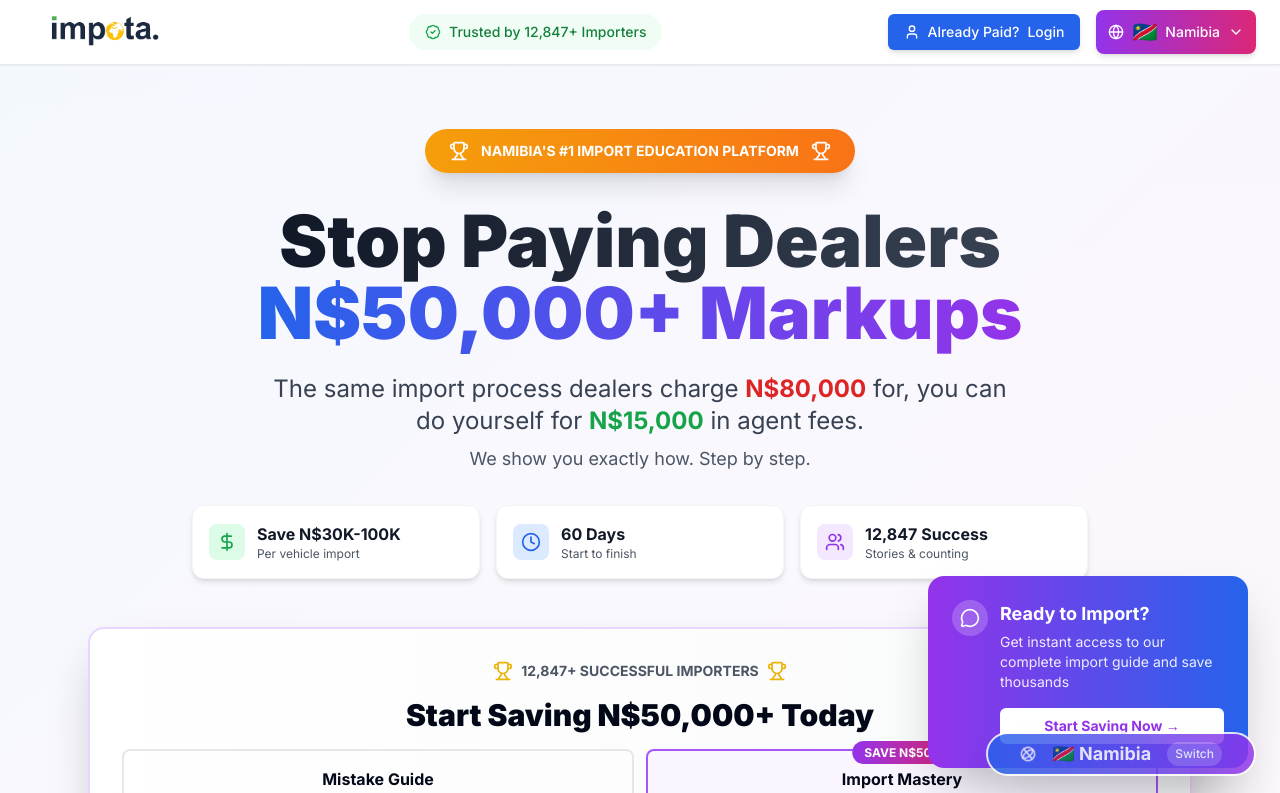
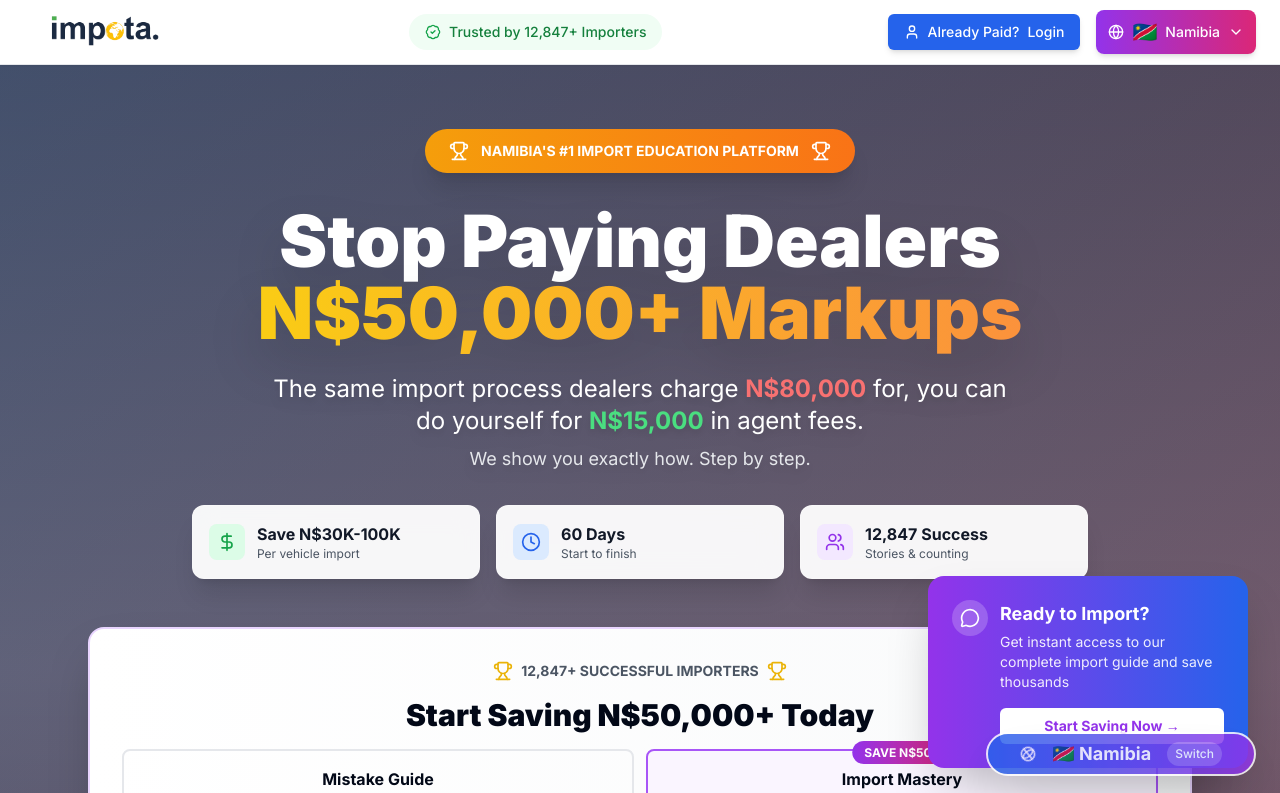
Before and after one commit to Mvula88/calculator, a Next.js app: page /na/guide in a window 1280 px wide. Shown: the top 793 px of the page. Built offline with nearby package versions, Linux system fonts and the light colour scheme.

Commit message:
Initial commit - clean structure

```diff
--- a/app/na/guide/page.tsx
+++ b/app/na/guide/page.tsx
@@ -96,8 +96,24 @@ export default function NamibiaGuidePage() {
 
       {/* Hero Section - Redesigned */}
       <section className="relative overflow-hidden">
-        <div className="absolute inset-0 bg-gradient-to-br from-blue-50 via-purple-50 to-pink-50 opacity-50"></div>
-        <div className="relative max-w-6xl mx-auto px-6 py-16">
+        {/* Background Image */}
+        <div
+          className="absolute inset-0 z-0"
+          style={{
+            backgroundImage: 'url(/japan-cars-hero.jpg)',
+            backgroundSize: 'cover',
+            backgroundPosition: 'center',
+            backgroundRepeat: 'no-repeat'
+          }}
+        >
+          {/* Dark overlay for text readability */}
+          <div className="absolute inset-0 bg-gradient-to-b from-black/70 via-black/60 to-black/70"></div>
+        </div>
+
+        {/* Gradient overlay for brand colors */}
+        <div className="absolute inset-0 bg-gradient-to-br from-blue-600/20 via-purple-600/10 to-pink-600/20 z-10"></div>
+
+        <div className="relative max-w-6xl mx-auto px-6 py-16 z-20">
           {/* Trust Badge */}
           <div className="flex justify-center mb-8">
             <div className="inline-flex items-center gap-3 bg-gradient-to-r from-amber-500 to-orange-500 text-white px-6 py-3 rounded-full shadow-xl">
@@ -108,25 +124,25 @@ export default function NamibiaGuidePage() {
           </div>
 
           <h1 className="text-5xl md:text-7xl font-black text-center mb-6 leading-tight">
-            <span className="bg-gradient-to-r from-gray-900 to-gray-700 bg-clip-text text-transparent">
+            <span className="text-white drop-shadow-2xl">
               Stop Paying Dealers
             </span>
             <br />
-            <span className="bg-gradient-to-r from-blue-600 to-purple-600 bg-clip-text text-transparent">
+            <span className="bg-gradient-to-r from-yellow-400 to-orange-400 bg-clip-text text-transparent drop-shadow-2xl">
               N$50,000+ Markups
             </span>
           </h1>
 
-          <p className="text-xl md:text-2xl text-gray-700 text-center mb-8 max-w-3xl mx-auto leading-relaxed">
-            The same import process dealers charge <span className="font-bold text-red-600">N$80,000</span> for,
-            you can do yourself for <span className="font-bold text-green-600">N$15,000</span> in agent fees.
+          <p className="text-xl md:text-2xl text-white text-center mb-8 max-w-3xl mx-auto leading-relaxed drop-shadow-lg">
+            The same import process dealers charge <span className="font-bold text-red-400">N$80,000</span> for,
+            you can do yourself for <span className="font-bold text-green-400">N$15,000</span> in agent fees.
             <br />
-            <span className="text-lg text-gray-600 mt-2 block">We show you exactly how. Step by step.</span>
+            <span className="text-lg text-gray-200 mt-2 block">We show you exactly how. Step by step.</span>
           </p>
 
           {/* Value Props */}
           <div className="grid md:grid-cols-3 gap-4 max-w-4xl mx-auto mb-12">
-            <div className="bg-white rounded-xl p-4 shadow-md border border-gray-100">
+            <div className="bg-white/95 backdrop-blur-md rounded-xl p-4 shadow-xl border border-white/20">
               <div className="flex items-center gap-3">
                 <div className="bg-green-100 p-2 rounded-lg">
                   <DollarSign className="h-5 w-5 text-green-600" />
@@ -138,7 +154,7 @@ export default function NamibiaGuidePage() {
               </div>
             </div>
 
-            <div className="bg-white rounded-xl p-4 shadow-md border border-gray-100">
+            <div className="bg-white/95 backdrop-blur-md rounded-xl p-4 shadow-xl border border-white/20">
               <div className="flex items-center gap-3">
                 <div className="bg-blue-100 p-2 rounded-lg">
                   <Clock className="h-5 w-5 text-blue-600" />
@@ -150,7 +166,7 @@ export default function NamibiaGuidePage() {
               </div>
             </div>
 
-            <div className="bg-white rounded-xl p-4 shadow-md border border-gray-100">
+            <div className="bg-white/95 backdrop-blur-md rounded-xl p-4 shadow-xl border border-white/20">
               <div className="flex items-center gap-3">
                 <div className="bg-purple-100 p-2 rounded-lg">
                   <Users className="h-5 w-5 text-purple-600" />
@@ -169,7 +185,7 @@ export default function NamibiaGuidePage() {
           </div>
 
           {/* Social Proof Bar */}
-          <div className="flex flex-col md:flex-row items-center justify-center gap-6 bg-white rounded-2xl p-6 shadow-lg border border-gray-100">
+          <div className="flex flex-col md:flex-row items-center justify-center gap-6 bg-white/95 backdrop-blur-md rounded-2xl p-6 shadow-2xl border border-white/20">
             <div className="flex -space-x-3">
               {[1,2,3,4,5,6].map(i => (
                 <div key={i} className="w-12 h-12 bg-gradient-to-br from-gray-300 to-gray-400 rounded-full border-3 border-white shadow-md" />
```
Also changed, not shown: public/japan-cars-hero.jpg (added).
